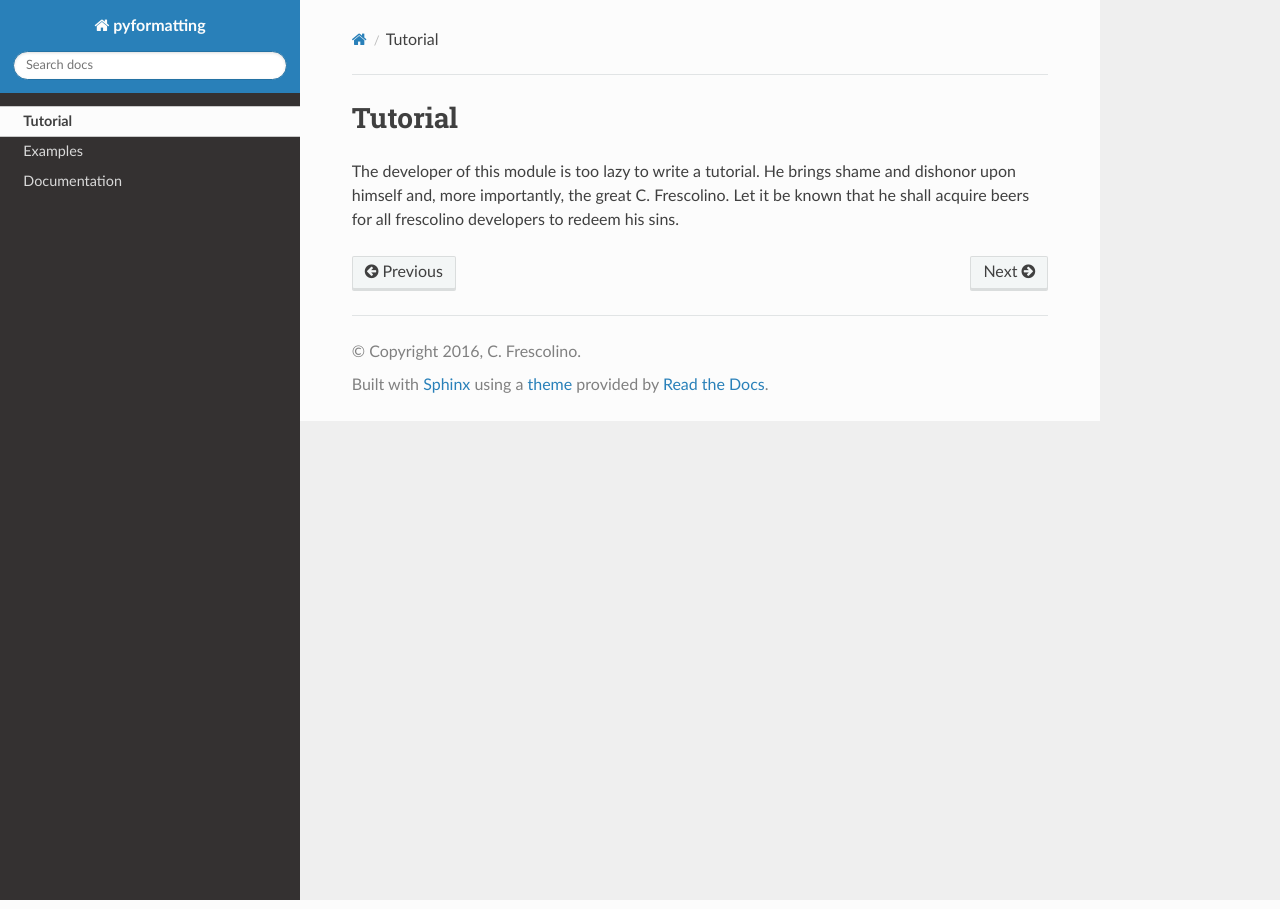
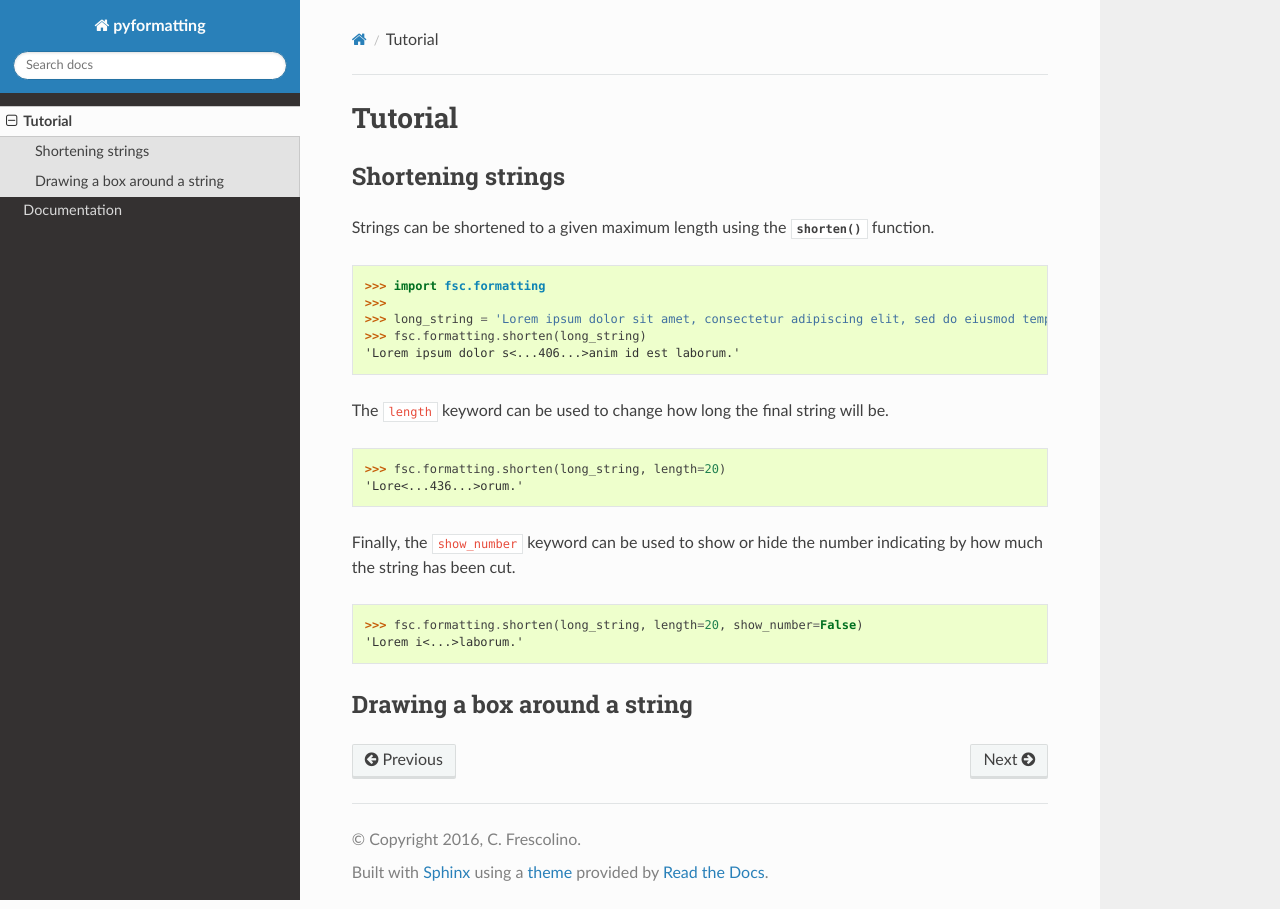
Before and after one commit to FrescolinoGroup/pyformatting, a Sphinx documentation site: the page built from doc/source/tutorial.rst, in a window 1280 px wide. Built offline with Sphinx 7.4.7 and the Read the Docs theme 2.0.0, drawn with Linux system fonts in a browser that asks for light colours.

Commit message:
started working on tutorial

```diff
--- a/doc/source/examples.rst
+++ /dev/null
@@ -1,4 +0,0 @@
-Examples
-========
-
-The developer of this module is too lazy to write examples. He brings shame and dishonor upon himself and, more importantly, the great C. Frescolino. Let it be known that he shall acquire beers for all frescolino developers to redeem his sins.
--- a/doc/source/tutorial.rst
+++ b/doc/source/tutorial.rst
@@ -1,4 +1,32 @@
 Tutorial
 ========
 
-The developer of this module is too lazy to write a tutorial. He brings shame and dishonor upon himself and, more importantly, the great C. Frescolino. Let it be known that he shall acquire beers for all frescolino developers to redeem his sins.
+Shortening strings
+------------------
+
+Strings can be shortened to a given maximum length using the :func:`.shorten` function.
+
+.. code :: python
+
+    >>> import fsc.formatting
+    >>>
+    >>> long_string = 'Lorem ipsum dolor sit amet, consectetur adipiscing elit, sed do eiusmod tempor incididunt ut labore et dolore magna aliqua. Ut enim ad minim veniam, quis nostrud exercitation ullamco laboris nisi ut aliquip ex ea commodo consequat. Duis aute irure dolor in reprehenderit in voluptate velit esse cillum dolore eu fugiat nulla pariatur. Excepteur sint occaecat cupidatat non proident, sunt in culpa qui officia deserunt mollit anim id est laborum.'
+    >>> fsc.formatting.shorten(long_string)
+    'Lorem ipsum dolor s<...406...>anim id est laborum.'
+
+The ``length`` keyword can be used to change how long the final string will be.
+
+.. code :: python
+
+    >>> fsc.formatting.shorten(long_string, length=20)
+    'Lore<...436...>orum.'
+
+Finally, the ``show_number`` keyword can be used to show or hide the number indicating by how much the string has been cut.
+
+.. code :: python
+
+    >>> fsc.formatting.shorten(long_string, length=20, show_number=False)
+    'Lorem i<...>laborum.'
+
+Drawing a box around a string
+-----------------------------
```
Also changed, not shown: doc/source/index.rst (+3 -4 lines), 1 other file.
